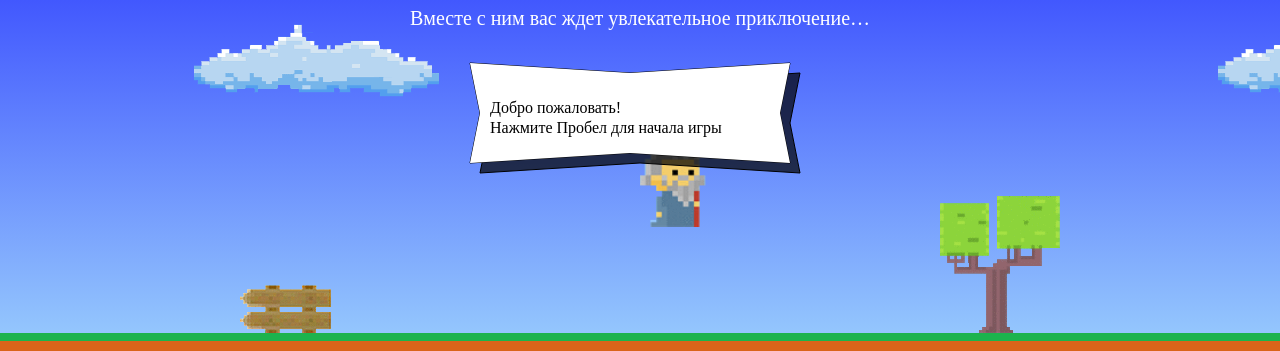
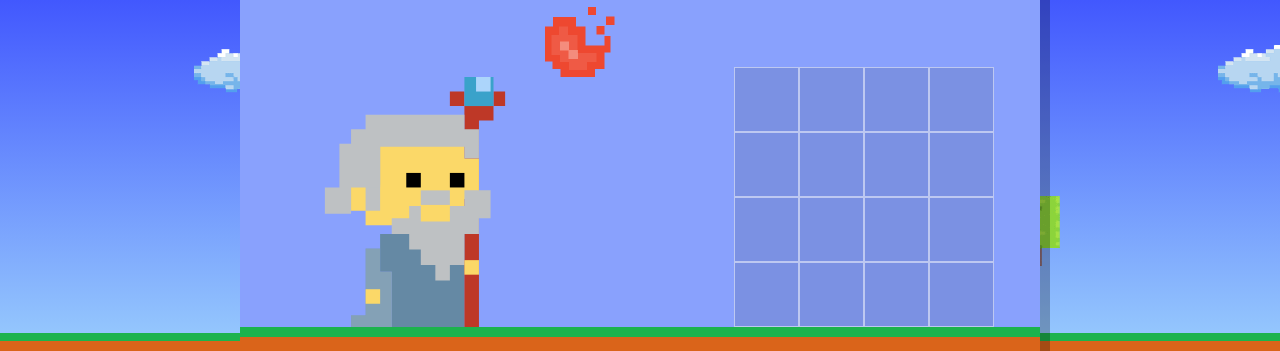
Before and after one commit to TheCh0senPessim/701515-code-and-magick-19, a website: page index.html in a window 1280 px wide. Shown: the part 266-617 px from the top of the page. Drawn offline with Linux system fonts and the light colour scheme; a web font is replaced by a local one.

Commit message:
показываем блок выбора персонажей

```diff
--- a/index.html
+++ b/index.html
@@ -201,6 +201,6 @@
 
 <script src="js/stat.js"></script>
 <script src="js/game.js"></script>
-
+<script src="js/setup.js"></script>
 </body>
 </html>
--- /dev/null
+++ b/js/setup.js
@@ -0,0 +1,4 @@
+'use strict';
+
+var userDialog = document.querySelector('.setup');
+userDialog.classList.remove('hidden');
```
